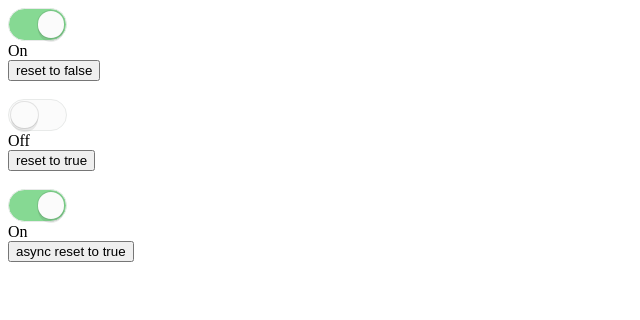
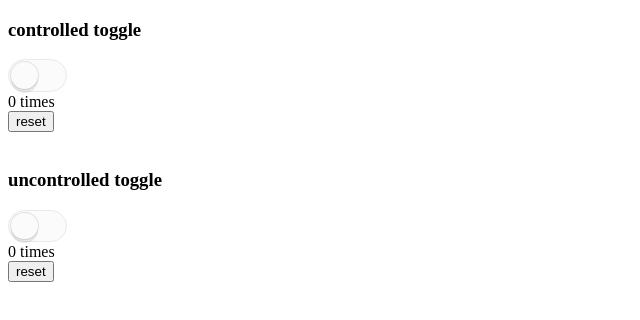
Before and after one commit to haoliangwu/advanced-vue-component-patterns, a Vue app: page / in a window 1280 px wide. Shown: the top 320 px of the page, without its empty margins (0-640 px from the left). Built offline with nearby package versions, Linux system fonts and the light colour scheme.

Commit message:
[ADD] part-8 use controlled props

```diff
--- a/src/App.vue
+++ b/src/App.vue
@@ -1,29 +1,22 @@
 <template>
   <div id="app">
-    <toggle :on="true" @toggle="onToggle" :on-reset="onReset">
+    <h3>controlled toggle</h3>
+    <toggle :on="on" @toggle="onToggle" :on-reset="onFirstReset">
       <template slot-scope="{status, toggle, reset}">
-        <toggle-button></toggle-button>
-        <toggle-on>On</toggle-on>
-        <toggle-off>Off</toggle-off>
-        <button @click="reset">reset to false</button>
+        <toggle-button :on="status.on" @toggle="toggle"></toggle-button>
+        <toggle-on :on="status.on">{{firstTimes}}</toggle-on>
+        <toggle-off :on="status.on">{{firstTimes}}</toggle-off>
+        <button @click="reset">reset</button>
       </template>
     </toggle>
     <br>
-    <toggle :on="false" @toggle="onToggle" :on-reset="resetToTrue">
+    <h3>uncontrolled toggle</h3>
+    <toggle @toggle="onToggle" :on-reset="onSecondReset">
       <template slot-scope="{status, toggle, reset}">
-        <toggle-button></toggle-button>
-        <toggle-on>On</toggle-on>
-        <toggle-off>Off</toggle-off>
-        <button @click="reset">reset to true</button>
-      </template>
-    </toggle>
-    <br>
-    <toggle :on="true" @toggle="onToggle" :on-reset="asyncResetToTrue">
-      <template slot-scope="{status, toggle, reset}">
-        <toggle-button></toggle-button>
-        <toggle-on>On</toggle-on>
-        <toggle-off>Off</toggle-off>
-        <button @click="reset">async reset to true</button>
+        <toggle-button :on="status.on" @toggle="toggle"></toggle-button>
+        <toggle-on :on="status.on">{{secondTimes}}</toggle-on>
+        <toggle-off :on="status.on">{{secondTimes}}</toggle-off>
+        <button @click="reset">reset</button>
       </template>
     </toggle>
   </div>
@@ -43,22 +36,34 @@ export default {
     ToggleOn,
     ToggleOff
   },
+  data() {
+    return {
+      times: 0,
+      on: false
+    };
+  },
+  computed: {
+    firstTimes(){
+      const rest = 4 - this.times
+      return rest >= 0 ? `${this.times} times` : 'need to reset'
+    },
+    secondTimes(){
+      return `${this.times} times`
+    }
+  },
   methods: {
     onToggle(on) {
+      if(this.times < 4) this.on = on
+      this.times++
       console.log("toggle", on);
     },
-    onReset(on) {
+    onFirstReset(on) {
+      this.times = 0
       console.log("first reset toggle", on);
     },
-    resetToTrue(on) {
-      console.log("second second toggle", on);
-      return true;
-    },
-    asyncResetToTrue(on) {
-      console.log("third second toggle", on);
-      return new Promise(resolve => {
-        setTimeout(() => resolve(true), 1500);
-      });
+    onSecondReset(on) {
+      this.times = 0
+      console.log("second reset toggle", on);
     }
   }
 };
--- a/src/components/Toggle.vue
+++ b/src/components/Toggle.vue
@@ -1,6 +1,6 @@
 <template>
   <div class="toggle">
-	  <slot :status="status" :toggle="toggle" :reset="reset"></slot>
+	  <slot :status="controlledStatus" :toggle="toggle" :reset="reset"></slot>
   </div>
 </template>
 <script>
@@ -8,7 +8,7 @@ export default {
   props: {
     on: {
       type: Boolean,
-      default: false
+      default: undefined
     },
     onReset: {
       type: Function,
@@ -19,34 +19,39 @@ export default {
   data() {
     return {
       status: {
-        on: false
+        on: this.on
       }
     };
   },
-  provide() {
-    return {
-      toggleComp: {
-        status: this.status,
-        toggle: this.toggle,
-        reset: this.reset
-      }
-    };
+  computed: {
+    isOnControlled() {
+      return this.on !== undefined;
+    },
+    controlledStatus() {
+      return this.isOnControlled ? { on: this.on } : this.status;
+    }
   },
   methods: {
     toggle() {
-      this.status.on = !this.status.on;
-      this.$emit("toggle", this.status.on);
+      if (this.isOnControlled) {
+        this.$emit("toggle", !this.on);
+      } else {
+        this.status.on = !this.status.on;
+        this.$emit("toggle", this.status.on);
+      }
     },
-    reset(){
-      Promise.resolve(this.onReset(this.status.on))
-        .then(on => {
-          this.status.on = on
-          this.$emit("reset", this.status.on)
-        })
+    reset() {
+      if (this.isOnControlled) {
+        Promise.resolve(this.onReset(!this.on)).then(on => {
+          this.$emit("reset", on);
+        });
+      } else {
+        Promise.resolve(this.onReset(this.status.on)).then(on => {
+          this.status.on = on || false;
+          this.$emit("reset", this.status.on);
+        });
+      }
     }
-  },
-  mounted() {
-    this.status.on = this.on;
   }
 };
 </script>
--- a/src/components/ToggleButton.vue
+++ b/src/components/ToggleButton.vue
@@ -1,15 +1,19 @@
 <template>
-  <switch-comp :on="toggleComp.status.on" @click.native="onClick"></switch-comp>
+  <switch-comp :on="on" @click.native="onClick"></switch-comp>
 </template>
 <script>
 import Switch from "./Switch";
-import { withToggleMixin } from "@/mixins/toggle";
 
 export default {
-  mixins: [withToggleMixin],
+  props: {
+    on: {
+      type: Boolean,
+      default: false
+    }
+  },
   methods: {
     onClick() {
-      this.toggleComp.toggle();
+      this.$emit("toggle");
     }
   },
   components: {
--- a/src/components/ToggleOff.vue
+++ b/src/components/ToggleOff.vue
@@ -1,13 +1,16 @@
 <template>
-  <div class="toggle-on" v-if="!toggleComp.status.on">
+  <div class="toggle-on" v-if="!on">
 	  <slot></slot>
   </div>
 </template>
 <script>
-import { withToggleMixin } from "@/mixins/toggle";
-
 export default {
-  mixins: [withToggleMixin]
+  props: {
+    on: {
+      type: Boolean,
+      default: false
+    }
+  }
 };
 </script>
 <style>
--- a/src/components/ToggleOn.vue
+++ b/src/components/ToggleOn.vue
@@ -1,13 +1,16 @@
 <template>
-  <div class="toggle-on" v-if="toggleComp.status.on">
+  <div class="toggle-on" v-if="on">
 	  <slot></slot>
   </div>
 </template>
 <script>
-import { withToggleMixin } from "@/mixins/toggle";
-
 export default {
-  mixins: [withToggleMixin]
+  props: {
+    on: {
+      type: Boolean,
+      default: false
+    }
+  }
 };
 </script>
 <style>
```
Also changed, not shown: package.json (+2 -5 lines).
